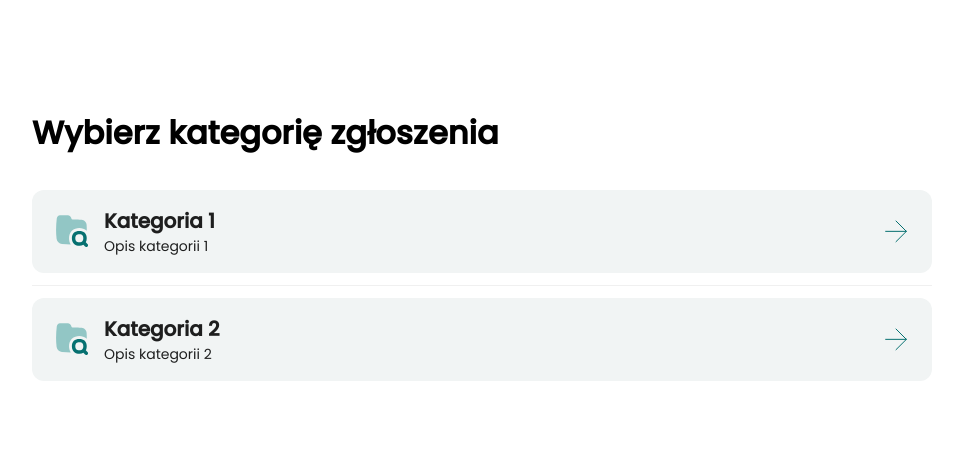
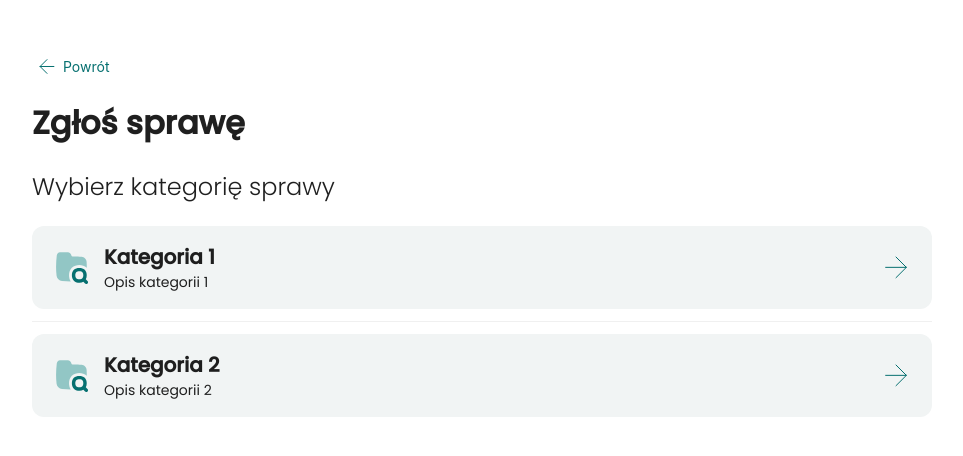
Before and after one commit to klarsongs/hack4law, a React (Create React App) app: page /sygnalizuj in a window 1280 px wide. Shown: the part 160-616 px from the top of the page, without its empty margins (158-1121 px from the left). Built offline with nearby package versions, Linux system fonts and the light colour scheme.

Commit message:
Minor changes

```diff
--- a/src/components/Button/index.tsx
+++ b/src/components/Button/index.tsx
@@ -6,6 +6,9 @@ export const Button = styled(AntButton)`
   font-size: 18px;
   padding: 16px 24px;
   height: min-content;
+  display: flex;
+  align-items: center;
+  justify-content: center;
 
   &.ant-btn-primary {
     background: ${({ theme }) => theme.colors.primary};
--- a/src/pages/Report/views/CategoryView/components/CategoriesList/styled.ts
+++ b/src/pages/Report/views/CategoryView/components/CategoriesList/styled.ts
@@ -15,6 +15,11 @@ export const CategoryOuterContainer = styled.div`
     max-width: 32px;
     max-height: 32px;
   }
+
+  &:hover {
+    background: ${({ theme }) => theme.colors.pale};
+    cursor: pointer;
+  }
 `;
 
 export const CategoryContainer = styled.div`
--- a/src/pages/Report/views/CategoryView/index.tsx
+++ b/src/pages/Report/views/CategoryView/index.tsx
@@ -1,12 +1,8 @@
-import { List, Collapse } from 'antd';
-import { useState } from 'react';
-import { InfoCircleOutlined, ArrowLeftOutlined } from '@ant-design/icons';
-import { Alert } from '../../../../components/Alert';
 import { Button } from '../../../../components/Button';
 import { useReportForm } from '../../useReportForm';
-import { Input } from '../../../../components/Input';
 import { Typography } from '../../../../components/Typography';
 import { CategoriesList } from './components/CategoriesList';
+import { ReactComponent as ArrowLeftIcon } from '../../../../assets/arrowLeftIcon.svg';
 
 export interface Category {
   id: string;
@@ -50,57 +46,24 @@ const categoriesData: Category[] = [
 
 export const CategoryView = () => {
   const { formState, setFormState, goToNextView } = useReportForm();
-  const [validationError, setValidationError] = useState<string | null>(null);
 
   const handleCategoryClick = (categoryId: string) => {
     setFormState({ ...formState, category: categoryId });
-  };
-
-  const handleSubcategoryClick = (subcategoryId: string) => {
-    setFormState({ ...formState, subcategory: subcategoryId });
-  };
-
-  const handleNextClick = () => {
-    if (!formState.category || !formState.subcategory) {
-      setValidationError('Wybierz kategorię zgłoszenia');
-      return;
-    }
-
     goToNextView();
   };
 
-  const renderValidationError = () => {
-    if (!validationError) {
-      return null;
-    }
-
-    return <Alert message={validationError} type='error' />;
-  };
-
   return (
-    <div>
-      <h1>Wybierz kategorię zgłoszenia</h1>
+    <>
+      <Button type='text' icon={<ArrowLeftIcon />}>
+        Powrót
+      </Button>
+      <Typography.Title level={1}>Zgłoś sprawę</Typography.Title>
+      <Typography.Title level={2}>Wybierz kategorię sprawy</Typography.Title>
       <CategoriesList
         categories={categoriesData}
         onCategoryClick={handleCategoryClick}
         selectedSubcategoryId={formState.subcategory}
       />
-      {renderValidationError()}
-
-      {/* <Alert
-        message='Success Tips'
-        description='Detailed description and advice about successful copywriting.'
-        type='info'
-        showIcon
-        icon={<InfoCircleOutlined />}
-      />
-      <Input placeholder='Basic usage' />
-      <Input placeholder='Basic usage' disabled />
-      <Button type='text' icon={<ArrowLeftOutlined />}>
-        Zmień organizację
-      </Button>
-      <Typography.Title level={1}>Title</Typography.Title>
-      <Typography.Text>Text</Typography.Text> */}
-    </div>
+    </>
   );
 };
--- a/src/styles.css
+++ b/src/styles.css
@@ -17,6 +17,7 @@ h1.ant-typography {
 
 h2.ant-typography {
   font-size: 24px;
+  font-weight: 300;
 }
 
 h3.ant-typography {
```
Also changed, not shown: src/assets/arrowLeftIcon.svg (added).
